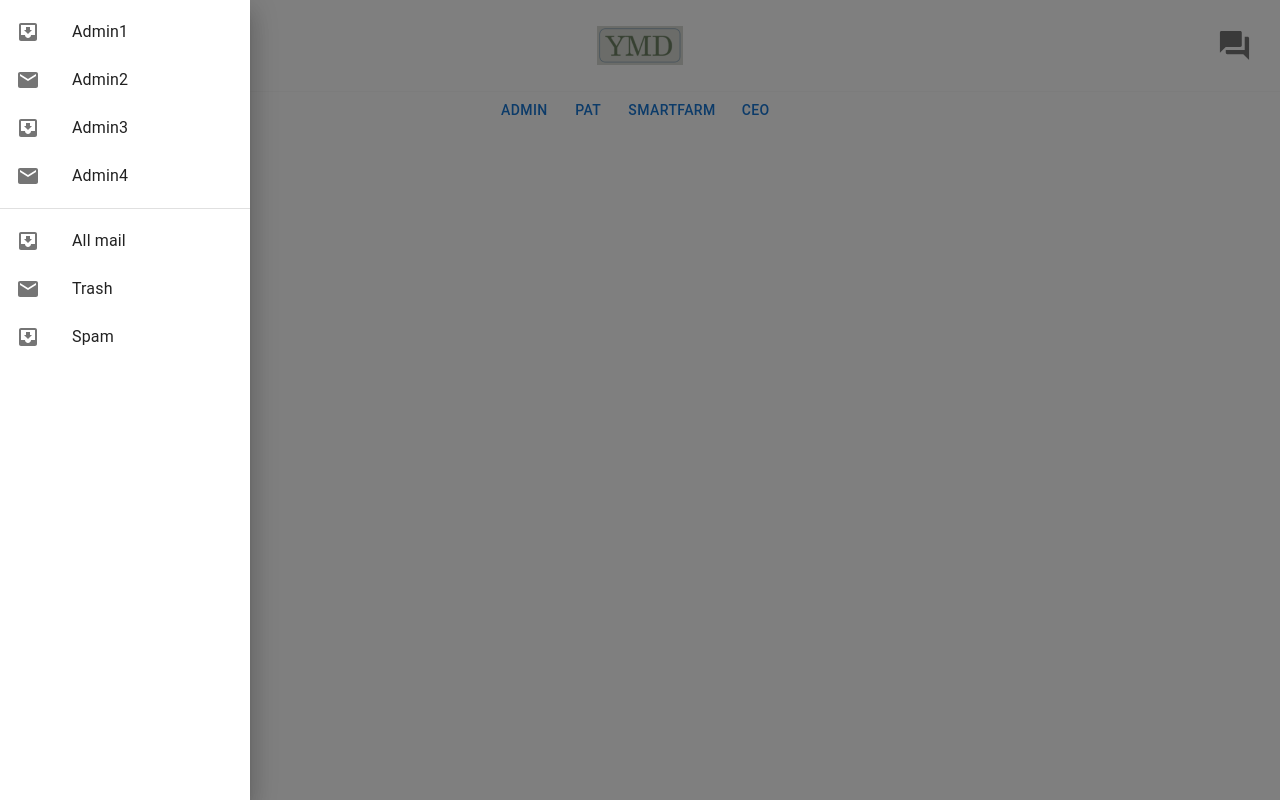
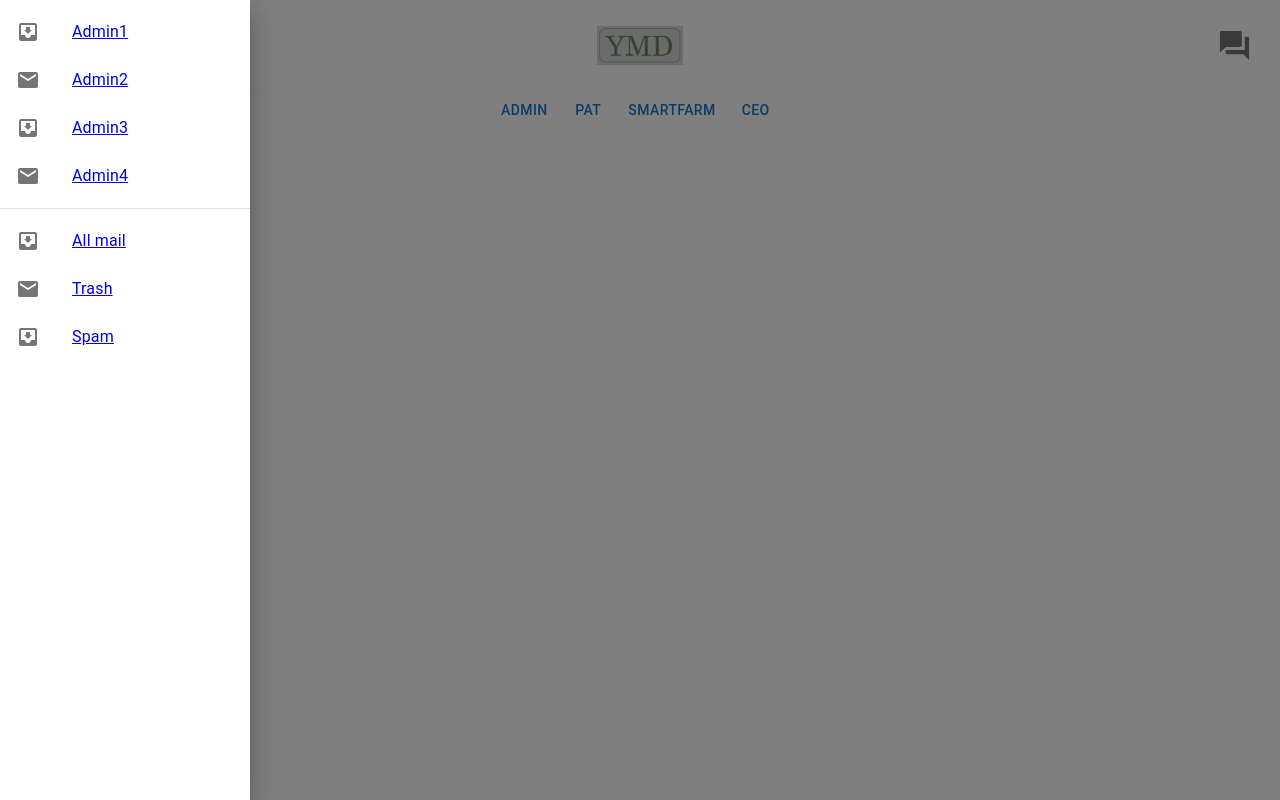
Before and after one commit to insoo223/merndate, a React (Create React App) app: page / in a window 1280 px wide. Both pictures are taken after a click on the button "ADMIN". Built offline with nearby package versions, Linux system fonts and the light colour scheme.

Commit message:
init React Router

```diff
--- a/package.json
+++ b/package.json
@@ -15,6 +15,7 @@
     "formik": "^2.4.6",
     "react": "^18.3.1",
     "react-dom": "^18.3.1",
+    "react-router-dom": "^6.27.0",
     "react-scripts": "5.0.1",
     "react-tinder-card": "^1.6.4",
     "web-vitals": "^2.1.4"
--- a/src/cmp/ListMenu.js
+++ b/src/cmp/ListMenu.js
@@ -1,4 +1,5 @@
 import * as React from 'react';
+import { Link } from 'react-router-dom'
 import List from '@mui/material/List';
 import ListItem from '@mui/material/ListItem';
 import ListItemButton from '@mui/material/ListItemButton';
@@ -8,21 +9,20 @@
 import MailIcon from '@mui/icons-material/Mail';
 
 export default function ListMenu({menu}) {
-
   return (
-      <List>
-        {menu.map((text, index) => (
+    <List>
+      {menu.map((text, index) => (
+        <Link to={"/" + text}>
           <ListItem key={text} disablePadding>
-            <ListItemButton
-                onClick={(event) => {
-                    console.log(text + " clicked");}}>
+            <ListItemButton onClick={() => {console.log(text + " clicked")}}>
               <ListItemIcon>
                 {index % 2 === 0 ? <InboxIcon /> : <MailIcon />}
               </ListItemIcon>
               <ListItemText primary={text} />
             </ListItemButton>
           </ListItem>
-        ))}
-      </List>
+        </Link>
+      ))}
+    </List>
   ); // return
 } // ListMenu
--- a/src/index.js
+++ b/src/index.js
@@ -1,11 +1,30 @@
 import React from 'react';
 import ReactDOM from 'react-dom/client';
+import { createBrowserRouter, RouterProvider } from 'react-router-dom';
 import './index.css';
 import App from './App';
+import BasicMenu from './cmp/BasicMenu';
+import FormikCard from './cmp/FormikCard';
+
+const router = createBrowserRouter([
+  {
+    path: "/",
+    element: <App />,
+  },
+  {
+    path: "Admin1/",
+    element: <FormikCard />,
+  },
+  {
+    path: "Admin2/",
+    element: <BasicMenu />,
+  },
+]);
 
 const root = ReactDOM.createRoot(document.getElementById('root'));
 root.render(
   <React.StrictMode>
-    <App />
+    {/* <App /> */}
+    <RouterProvider router={router} />
   </React.StrictMode>
 );
```
Also changed, not shown: 1 other file (tests, documents, lock files or other folders).
